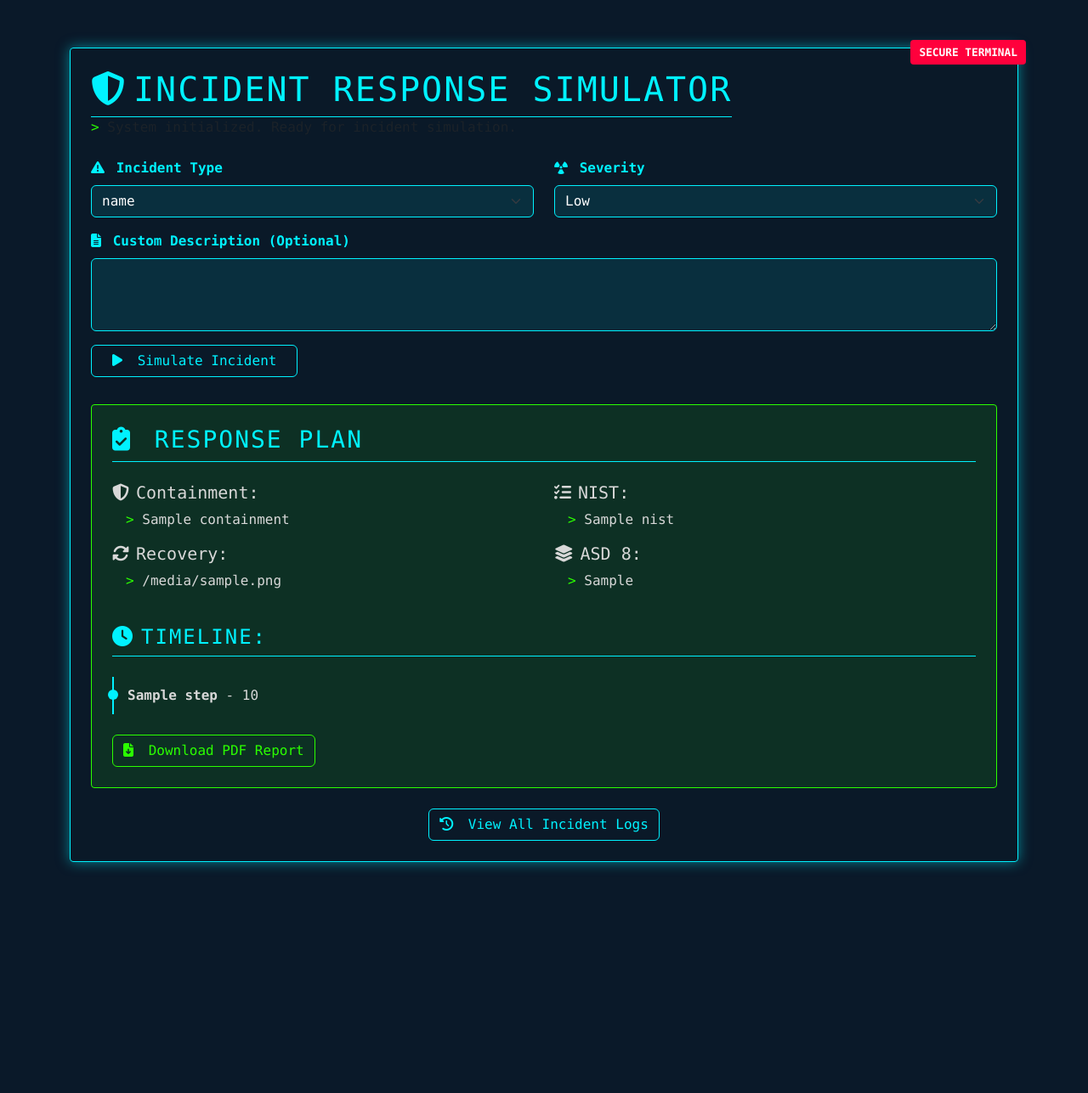
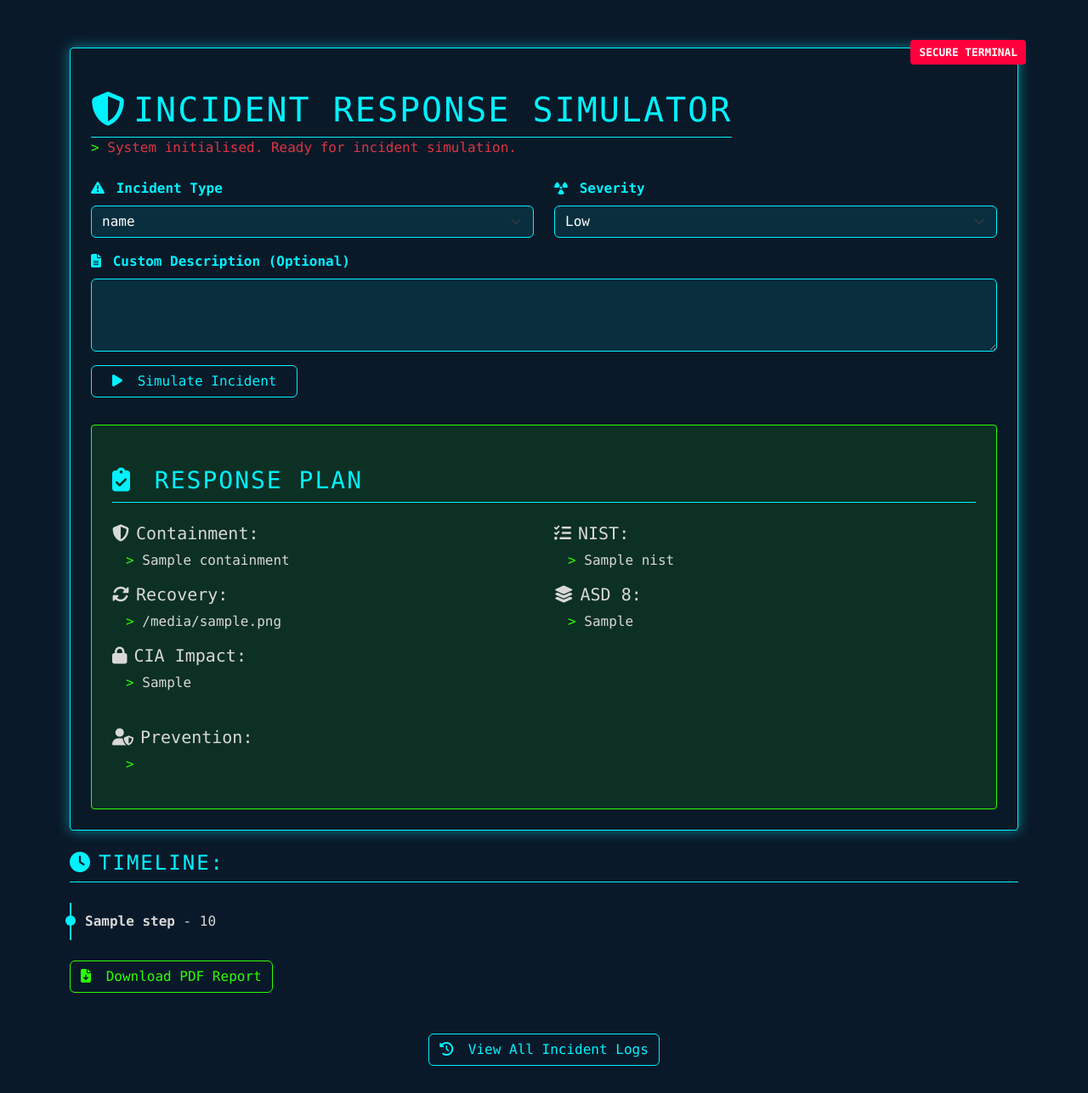
Before and after one commit to noorbabar/incident_response, a Flask app: template templates/index.html in a window 1280 px wide. Shown: the whole page at 85% size. Before the commit the page ends 1024 px from the top, so only its background shows below. Run offline with Flask 3, Linux system fonts and the light colour scheme; the template is opened without the code that fills it: most values are stand-ins (such as "Sample title", 1, 10 or a date in 2020); some libraries are stand-ins or nearby versions.

Commit message:
modified index to comply wiwith new breaches added

```diff
--- a/templates/index.html
+++ b/templates/index.html
@@ -35,6 +35,7 @@
       color: var(--cyber-blue);
       text-transform: uppercase;
       letter-spacing: 2px;
+      margin-top:1.5rem;
       margin-bottom: 1.5rem;
       border-bottom: 1px solid var(--cyber-blue);
       padding-bottom: 0.5rem;
@@ -159,7 +160,7 @@
         <div class="cyber-badge">SECURE TERMINAL</div>
       </div>
 
-      <div class="terminal-line mb-2 text-muted">System initialized. Ready for incident simulation.</div>
+      <div class="terminal-line mb-2 text-danger">System initialised. Ready for incident simulation.</div>
 
       <form method="POST" action="/simulate" class="mt-4">
         <div class="row">
@@ -228,7 +229,23 @@
               <p class="ps-3 terminal-line">{{ response["ASD 8"] }}</p>
             </div>
           </div>
+
+          <div class="col-md-6">
+          <div class="mb-3">
+            <h5><i class="fas fa-solid fa-lock me-2"></i>CIA Impact:</h5>
+            <p class="ps-3 terminal-line">{{ response["CIA Impact"] }}</p>
+          </div>
         </div>
+      </div>
+
+      <div class="col-md-6">
+      <div class="mb-3">
+        <h5><i class="fas fa-solid fa-user-shield me-2"></i>Prevention:</h5>
+        <p class="ps-3 terminal-line">{{ response["Prevention"] }}</p>
+       </div>
+    </div>
+      </div>
+    </div>
 
         <h4 class="cyber-header"><i class="fas fa-clock me-2"></i>Timeline:</h4>
         <div class="timeline-container">
```
